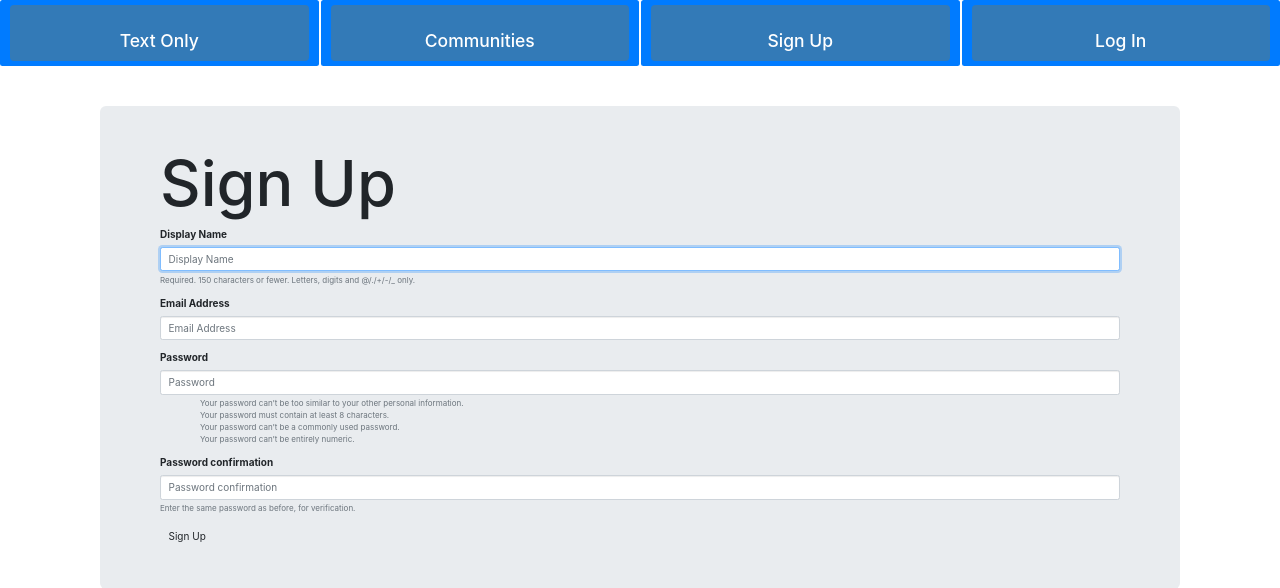
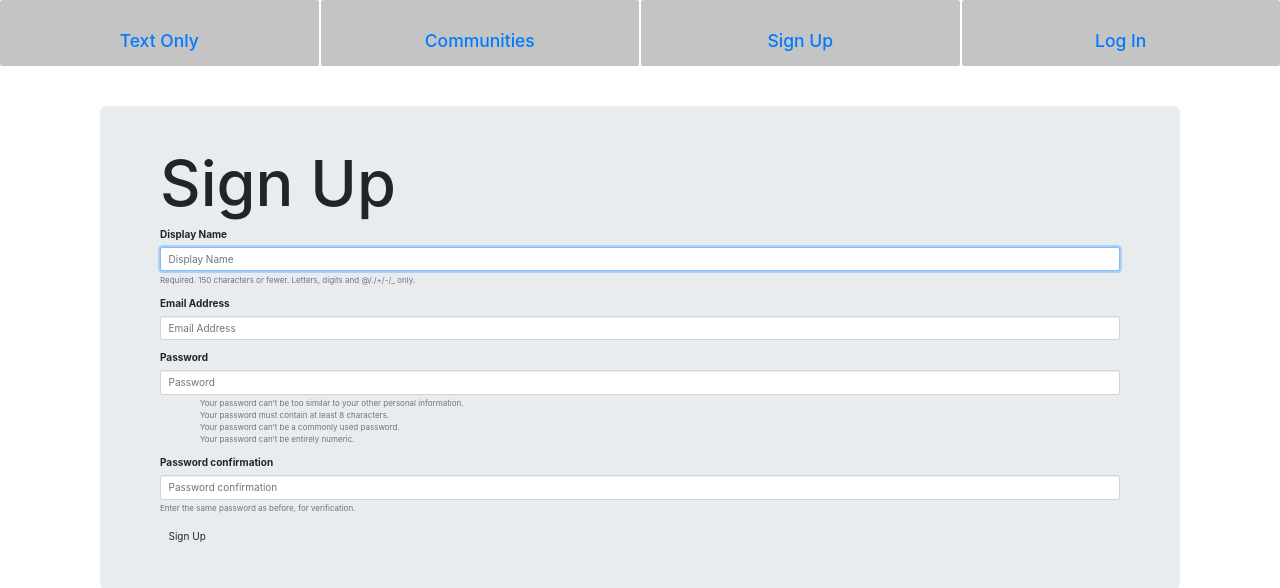
Before and after one commit to BeardedSwitchDragon/textOnly, a Django app: page /accounts/signup/ in a window 1280 px wide. Shown: the top 588 px of the page. Run offline with Django 3.2, Linux system fonts and the light colour scheme; some libraries are stand-ins or nearby versions.

Commit message:
Made some changes to navbar.

```diff
--- a/static/textOnly/css/master.css
+++ b/static/textOnly/css/master.css
@@ -33,3 +33,14 @@ ul {
     right: 5px;
     font-size: 15px;
 }
+
+ #nav-pills {
+    background-color: #c4c4c4 !important;
+    color: #728f96;
+}
+.nav-pills>li>a.active,
+.nav-pills>li>a:hover,
+.nav-pills>li>a:focus {
+    background-color: #c4c4c4 !important;
+    color: #728f96;
+}
--- a/templates/base.html
+++ b/templates/base.html
@@ -15,16 +15,16 @@
     <body>
 
 
-        <ul class="nav nav-pills nav-justified" role="navigation" id="navbar">
-            <li class="nav-item nav-link active"> <a href="{% url 'home' %}"><h3>Text Only</h3></a></li>
-            <li class="nav-item nav-link active"> <a href="{% url 'communities:all' %}"> <h3> Communities</h3></a></li>
+        <ul class="nav nav-pills nav-justified" role="navigation" >
+            <li class="nav-item nav-link " id="nav-pills"> <a href="{% url 'home' %}"><h3>Text Only</h3></a></li>
+            <li class="nav-item nav-link " id="nav-pills"> <a href="{% url 'communities:all' %}"> <h3> Communities</h3></a></li>
             {% if user.is_authenticated %}
-                <li class="nav-item nav-link active"> <a href="{% url 'communities:create' %}"> <h3>Create a Community</h3> </a></li>
-                <li class="nav-item nav-link active"> <a href="{% url 'accounts:logout' %}"> <h3>Log Out</h3></a></li>
-                <li class="nav-item nav-link active"> <a href="{% url 'posts:for_user' username=user.username %}"> <h3>My Posts</h3></a></li>
+                <li class="nav-item nav-link " id="nav-pills"> <a href="{% url 'communities:create' %}"> <h3>Create a Community</h3> </a></li>
+                <li class="nav-item nav-link " id="nav-pills"> <a href="{% url 'accounts:logout' %}"> <h3>Log Out</h3></a></li>
+                <li class="nav-item nav-link " id="nav-pills"> <a href="{% url 'posts:for_user' username=user.username %}"> <h3>My Posts</h3></a></li>
             {% else %}
-                <li class="nav-item nav-link active"> <a href="{% url 'accounts:signup' %}"> <h3>Sign Up</h3> </a></li>
-                <li class="nav-item nav-link active"> <a href="{% url 'accounts:login' %}"> <h3>Log In</h3></a></li>
+                <li class="nav-item nav-link " id="nav-pills"> <a href="{% url 'accounts:signup' %}"> <h3>Sign Up</h3> </a></li>
+                <li class="nav-item nav-link " id="nav-pills"> <a href="{% url 'accounts:login' %}"> <h3>Log In</h3></a></li>
             {% endif %}
 
 
```
Also changed, not shown: db.sqlite3.
